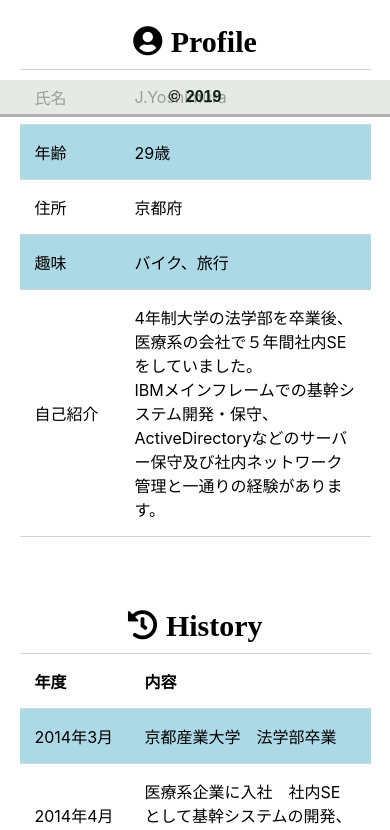
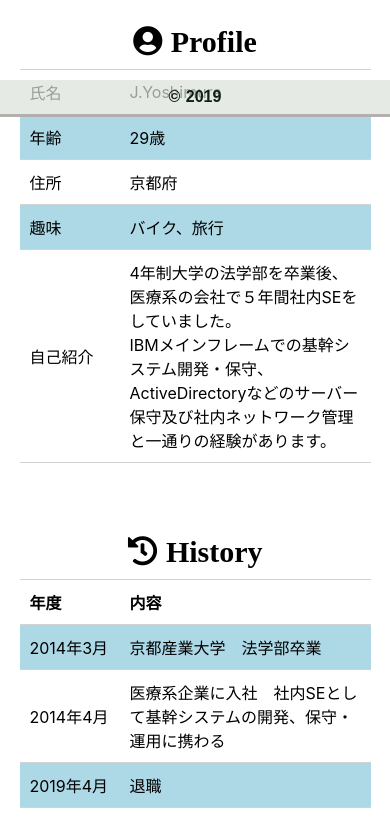
Before and after one commit to birnamwood/nuxtjs_portfolio, a Nuxt app: page / in a window 390 px wide. Shown: the part 727-1557 px from the top of the page. Built offline with nearby package versions, Linux system fonts and the light colour scheme; what vue-smoothscroll would draw is missing.

Commit message:
テーブル内余白設定変更

```diff
--- a/components/History.vue
+++ b/components/History.vue
@@ -97,7 +97,8 @@ export default {
   padding-bottom: 20px;
   }
   .history-table th,.history-table td {
-    min-width: 110px;
+    min-width: 100px;
+    padding: 10px;
   }
 }
 
--- a/components/Profile.vue
+++ b/components/Profile.vue
@@ -101,6 +101,7 @@ export default {
   }
   .profile-table td {
     min-width: 100px;
+    padding: 10px;
   }
 }
 
```
